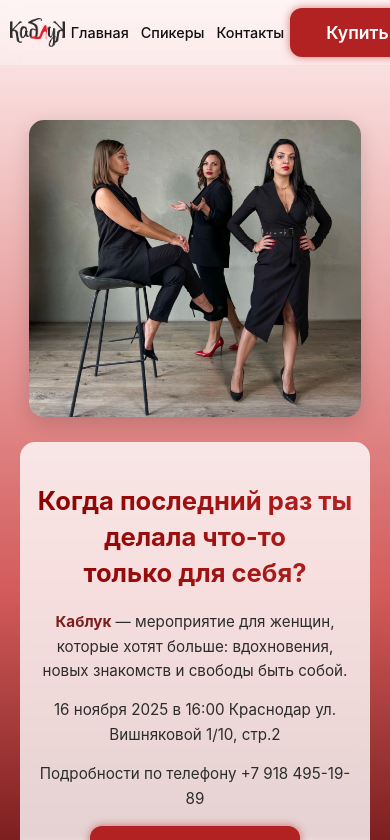
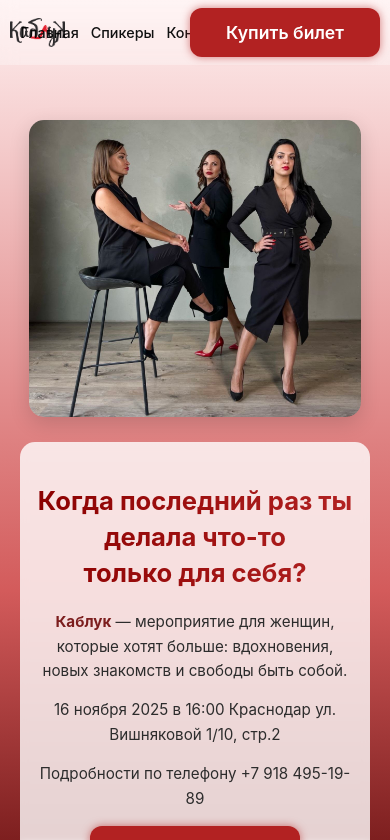
Before and after one commit to OlgaManianova21/my-promo-site, a React (Create React App) app: page / in a window 390 px wide. Shown: the top 840 px of the page. Built offline with nearby package versions, Linux system fonts and the light colour scheme.

Commit message:
mobile width

```diff
--- a/src/components/Header/Header.css
+++ b/src/components/Header/Header.css
@@ -148,12 +148,15 @@ html {
 
   .header-btn {
     padding: 5px 10px;
-    font-size: 0.7rem;
+    font-size: 0.8rem;
   }
 
   .nav-links {
     gap: 12px;
-  }
+    flex: 1 1 auto;
+    min-width: 0;
+}
+
 
   .header-logo {
     height: 30px;
--- a/src/components/Header/Header.jsx
+++ b/src/components/Header/Header.jsx
@@ -30,7 +30,7 @@ const Header = () => {
           rel="noopener noreferrer"
           className="header-btn pay-btn"
         >
-          Купить билет 500₽
+          Купить билет
         </a>
       </div>
     </header>
```
